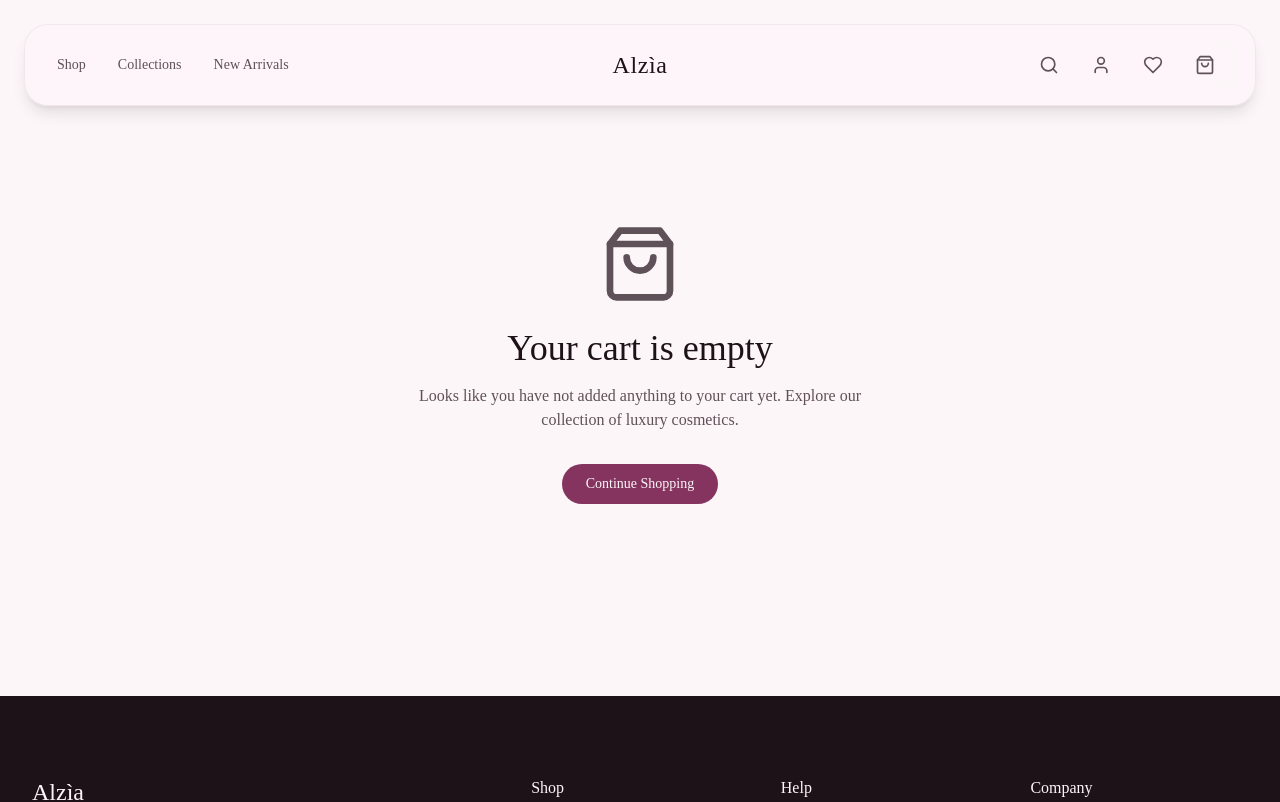
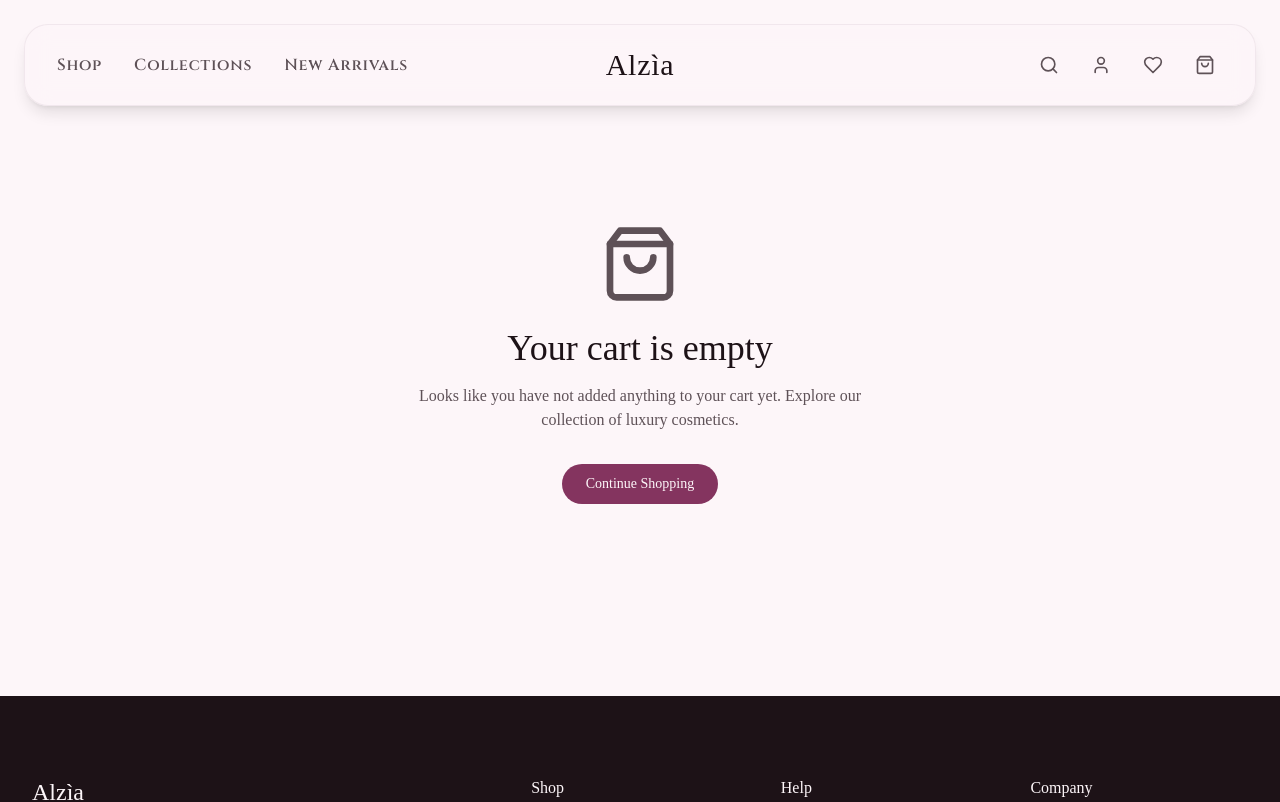
Before and after one commit to ai-up4work/Alzia, a Next.js app: page /cart in a window 1280 px wide. Shown: the top 802 px of the page. Built offline with nearby package versions, Linux system fonts and the light colour scheme.

Commit message:
header font

```diff
--- a/app/globals.css
+++ b/app/globals.css
@@ -79,6 +79,7 @@
   --font-sans: "DM Sans", "DM Sans Fallback";
   --font-serif: "Fraunces", "Fraunces Fallback";
   --font-mono: "Geist Mono", "Geist Mono Fallback";
+  --font-cinzel: var(--font-cinzel);
   --color-background: var(--background);
   --color-foreground: var(--foreground);
   --color-card: var(--card);
--- a/app/layout.tsx
+++ b/app/layout.tsx
@@ -1,6 +1,6 @@
 import type React from "react"
 import type { Metadata } from "next"
-import { Cormorant_Garamond, Montserrat } from "next/font/google"
+import { Cormorant_Garamond, Montserrat, Cinzel } from "next/font/google"
 import { Analytics } from "@vercel/analytics/next"
 import { CartProvider } from "@/lib/cart-context"
 import { CartDrawer } from "@/components/cart-drawer"
@@ -15,6 +15,12 @@ const cormorant = Cormorant_Garamond({
   subsets: ["latin"],
   weight: ["300", "400", "500", "600", "700"],
   variable: "--font-cormorant",
+})
+
+const cinzel = Cinzel({
+  subsets: ["latin"],
+  weight: ["400", "500", "600"],
+  variable: "--font-cinzel",
 })
 
 export const metadata: Metadata = {
@@ -40,19 +46,11 @@ export const metadata: Metadata = {
   twitter: {
     card: "summary_large_image",
     title: "Alzìa Paris — Luxury Cosmetics",
-    description: "Discover exquisite Parisian beauty. Premium cosmetics crafted with elegance for the modern  woman   .",
+    description: "Discover exquisite Parisian beauty. Premium cosmetics crafted with elegance for the modern woman.",
     images: ["/og-image.png"],
   },
   icons: {
     icon: [
-      // {
-      //   url: "/",
-      //   media: "(prefers-color-scheme: light)",
-      // },
-      // {
-      //   url: "/icon-dark-32x32.png",
-      //   media: "(prefers-color-scheme: dark)",
-      // },
       {
         url: "/favicon.ico",
       },
@@ -68,7 +66,7 @@ export default function RootLayout({
 }>) {
   return (
     <html lang="en">
-      <body className={`${montserrat.variable} ${cormorant.variable} font-sans antialiased`}>
+      <body className={`${montserrat.variable} ${cormorant.variable} ${cinzel.variable} font-sans antialiased`}>
         <CartProvider>
           {children}
           <CartDrawer />
--- a/components/header.tsx
+++ b/components/header.tsx
@@ -10,6 +10,12 @@ export function Header() {
   const { totalItems, openCart } = useCart()
 
   return (
+    <>
+      {/* Load Cinzel font from Google Fonts */}
+      <link rel="preconnect" href="https://fonts.googleapis.com" />
+      <link rel="preconnect" href="https://fonts.gstatic.com" crossOrigin="anonymous" />
+      <link href="https://fonts.googleapis.com/css2?family=Cinzel:wght@400;500;600&display=swap" rel="stylesheet" />
+
       <header className="fixed top-0 left-0 right-0 z-50 p-4 md:p-6">
         <nav className="max-w-7xl mx-auto bg-background/80 backdrop-blur-md border border-border/50 rounded-3xl shadow-lg">
           <div className="flex items-center justify-between h-16 md:h-20 px-4 md:px-8">
@@ -20,15 +26,24 @@ export function Header() {
 
             {/* Desktop Navigation - Left */}
             <div className="hidden md:flex items-center gap-8">
-            <Link href="/shop" className="text-sm text-muted-foreground hover:text-foreground transition-colors">
+              <Link
+                href="/shop"
+                className="text-md font-bold text-muted-foreground hover:text-foreground transition-colors tracking-wider"
+                style={{ fontFamily: "'Cinzel', serif" }}
+              >
                 Shop
               </Link>
-            <Link href="/collections" className="text-sm text-muted-foreground hover:text-foreground transition-colors">
+              <Link
+                href="/collections"
+                className="text-md font-bold text-muted-foreground hover:text-foreground transition-colors tracking-wider"
+                style={{ fontFamily: "'Cinzel', serif" }}
+              >
                 Collections
               </Link>
               <Link
                 href="/new-arrivals"
-              className="text-sm text-muted-foreground hover:text-foreground transition-colors"
+                className="text-md font-bold text-muted-foreground hover:text-foreground transition-colors tracking-wider"
+                style={{ fontFamily: "'Cinzel', serif" }}
               >
                 New Arrivals
               </Link>
@@ -36,7 +51,7 @@ export function Header() {
 
             {/* Logo - Center */}
             <Link href="/" className="flex items-center gap-2 absolute left-1/2 -translate-x-1/2">
-            <span className="font-serif text-foreground text-xl md:text-2xl font-medium tracking-wide">Alzìa</span>
+              <span className="font-serif text-foreground text-2xl md:text-3xl font-medium tracking-wide">Alzìa</span>
             </Link>
 
             {/* Right Actions */}
@@ -65,7 +80,7 @@ export function Header() {
               >
                 <ShoppingBag className="w-5 h-5" />
                 {totalItems > 0 && (
-                <span className="absolute -top-1 -right-1 w-4 h-4 bg-primary text-primary-foreground text-[10px] rounded-full flex items-center justify-center">
+                  <span className="absolute -top-1 -right-1 w-5 h-5 bg-primary text-primary-foreground text-xs rounded-full flex items-center justify-center font-medium">
                     {totalItems}
                   </span>
                 )}
@@ -76,46 +91,45 @@ export function Header() {
           {/* Mobile Navigation */}
           {isOpen && (
             <div className="md:hidden py-6 px-6 border-t border-border/50">
-            <div className="flex flex-col gap-4">
+              <div className="flex flex-col gap-6">
                 <Link
                   href="/shop"
-                className="text-lg text-muted-foreground hover:text-foreground transition-colors"
+                  className="text-sm font-medium text-muted-foreground hover:text-foreground transition-colors tracking-wider"
+                  style={{ fontFamily: "'Cinzel', serif" }}
                   onClick={() => setIsOpen(false)}
                 >
                   Shop
                 </Link>
                 <Link
                   href="/collections"
-                className="text-lg text-muted-foreground hover:text-foreground transition-colors"
+                  className="text-sm font-medium text-muted-foreground hover:text-foreground transition-colors tracking-wider"
+                  style={{ fontFamily: "'Cinzel', serif" }}
                   onClick={() => setIsOpen(false)}
                 >
                   Collections
                 </Link>
                 <Link
                   href="/new-arrivals"
-                className="text-lg text-muted-foreground hover:text-foreground transition-colors"
+                  className="text-sm font-medium text-muted-foreground hover:text-foreground transition-colors tracking-wider"
+                  style={{ fontFamily: "'Cinzel', serif" }}
                   onClick={() => setIsOpen(false)}
                 >
                   New Arrivals
                 </Link>
-              <Link
-                href="/about"
-                className="text-lg text-muted-foreground hover:text-foreground transition-colors"
-                onClick={() => setIsOpen(false)}
-              >
-                Our Story
-              </Link>
-              <div className="flex gap-4 pt-4 border-t border-border/50">
+                <div className="flex gap-6 pt-6 border-t border-border/50">
                   <Link
                     href="/auth/login"
-                  className="flex items-center gap-2 text-muted-foreground hover:text-foreground"
+                    className="flex items-center gap-2 text-muted-foreground hover:text-foreground transition-colors"
                   >
                     <User className="w-5 h-5" />
-                  <span>Account</span>
+                    <span className="text-xs font-medium tracking-wider" style={{ fontFamily: "'Cinzel', serif" }}>Account</span>
                   </Link>
-                <Link href="/wishlist" className="flex items-center gap-2 text-muted-foreground hover:text-foreground">
+                  <Link
+                    href="/wishlist"
+                    className="flex items-center gap-2 text-muted-foreground hover:text-foreground transition-colors"
+                  >
                     <Heart className="w-5 h-5" />
-                  <span>Wishlist</span>
+                    <span className="text-xs font-medium tracking-wider" style={{ fontFamily: "'Cinzel', serif" }}>Wishlist</span>
                   </Link>
                 </div>
               </div>
@@ -123,5 +137,6 @@ export function Header() {
           )}
         </nav>
       </header>
+    </>
   )
 }
```
Lines whose indentation alone changed are shown as unchanged.
